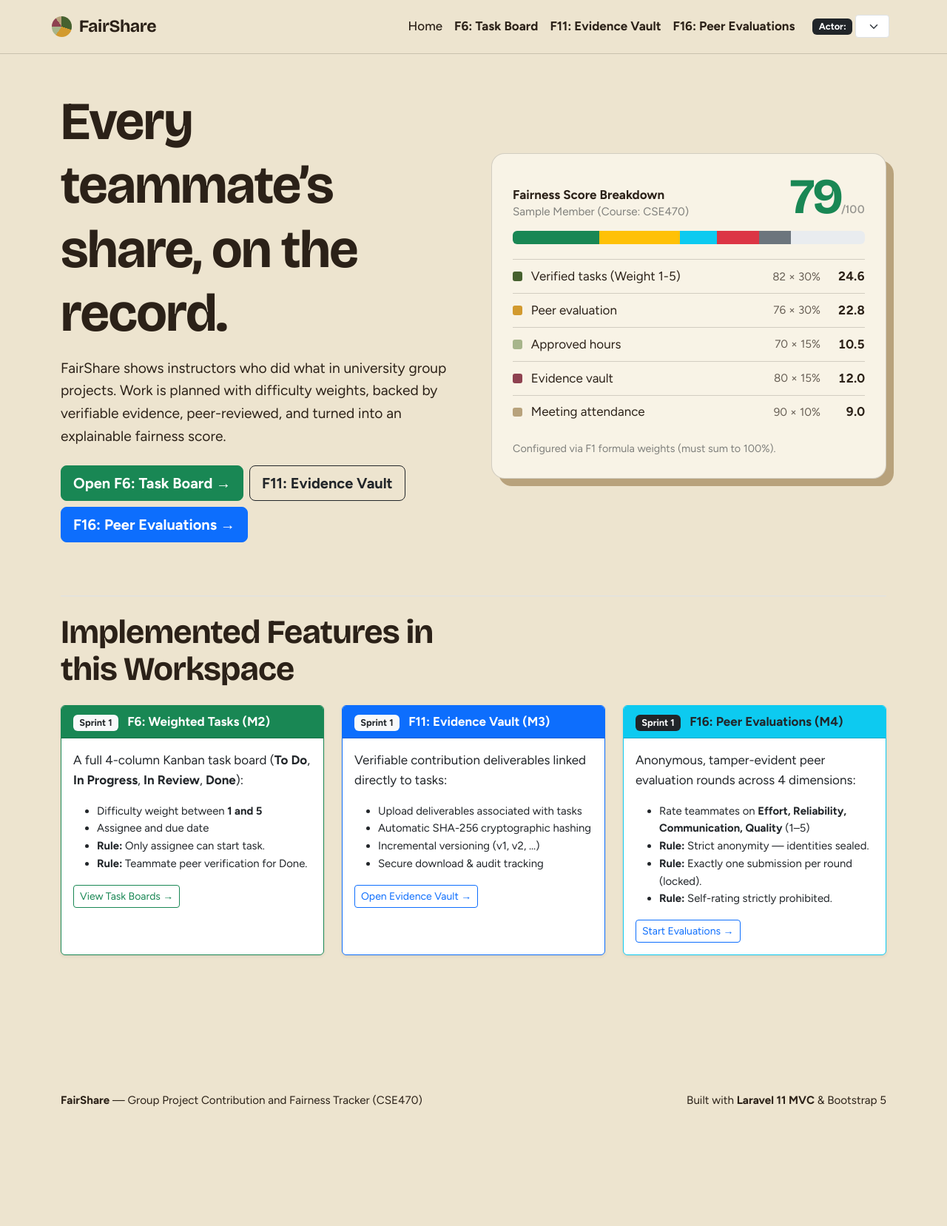
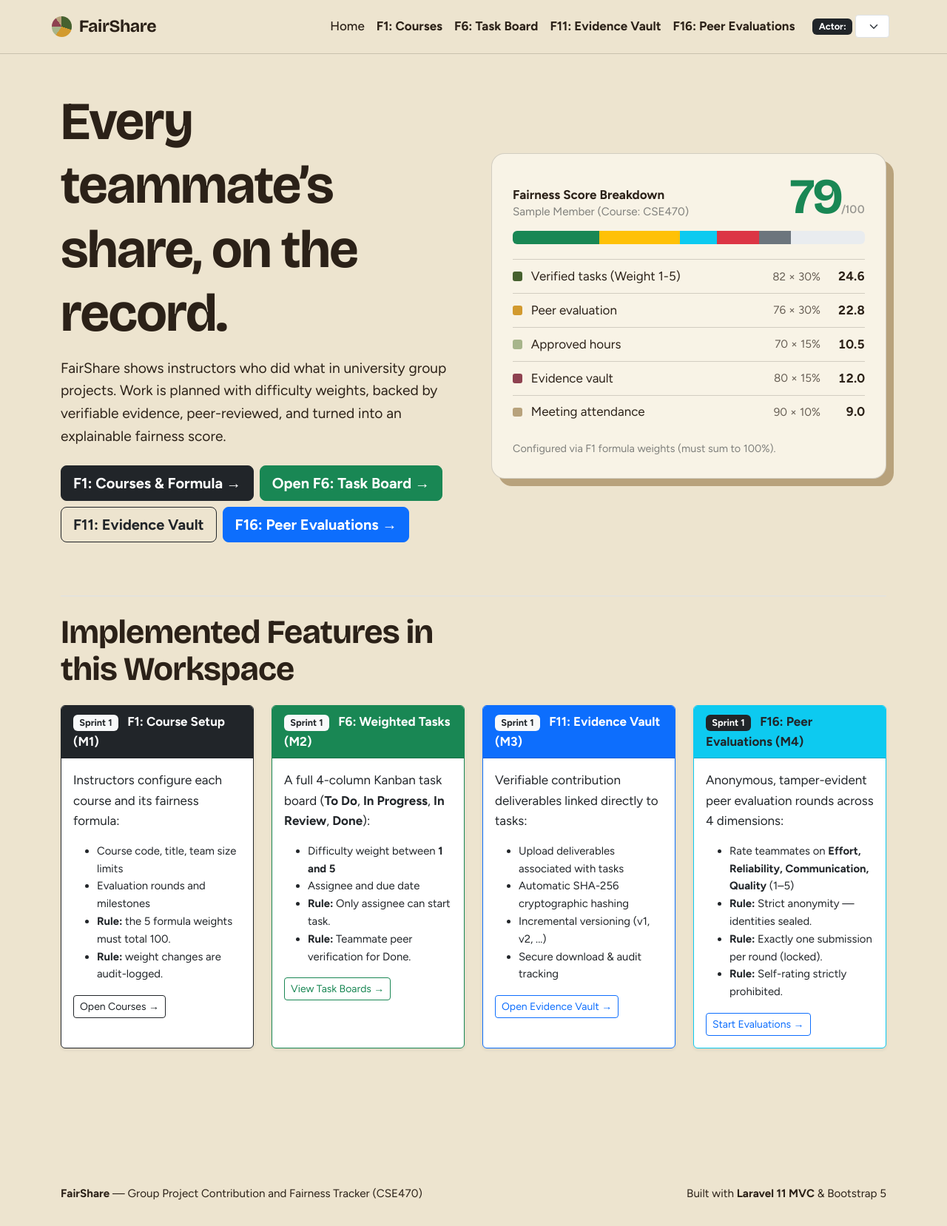
Before and after one commit to kxbbo/Group-Fairness-Contribution-and-Tracker---Undergrad-Project, a Laravel app: page / in a window 1280 px wide. Shown: the whole page at 74% size. Before the commit the page ends 1496 px from the top, so only its background shows below. Run offline with Laravel 12, Linux system fonts and the light colour scheme; data that the repository does not hold is empty.

Commit message:
F1: move course pages into main site

```diff
--- a/resources/views/home.blade.php
+++ b/resources/views/home.blade.php
@@ -11,6 +11,9 @@
                 FairShare shows instructors who did what in university group projects. Work is planned with difficulty weights, backed by verifiable evidence, peer-reviewed, and turned into an explainable fairness score.
             </p>
             <div class="d-flex flex-wrap gap-2 mt-4">
+                <a class="btn btn-lg btn-dark" href="{{ route('courses.index') }}">
+                    <strong>F1: Courses &amp; Formula &rarr;</strong>
+                </a>
                 <a class="btn btn-lg btn-success" href="{{ route('tasks.teams') }}">
                     <strong>Open F6: Task Board &rarr;</strong>
                 </a>
@@ -53,7 +56,28 @@
 <section class="fs-section my-5 pt-4 border-top">
     <h2 class="mb-4">Implemented Features in this Workspace</h2>
     <div class="row g-4">
-        <div class="col-lg-4">
+        <div class="col-md-6 col-xl-3">
+            <div class="card h-100 shadow-sm border-dark">
+                <div class="card-header bg-dark text-white">
+                    <span class="badge bg-light text-dark me-2">Sprint 1</span>
+                    <strong>F1: Course Setup (M1)</strong>
+                </div>
+                <div class="card-body">
+                    <p class="card-text">
+                        Instructors configure each course and its fairness formula:
+                    </p>
+                    <ul class="small">
+                        <li>Course code, title, team size limits</li>
+                        <li>Evaluation rounds and milestones</li>
+                        <li><strong>Rule:</strong> the 5 formula weights must total 100.</li>
+                        <li><strong>Rule:</strong> weight changes are audit-logged.</li>
+                    </ul>
+                    <a href="{{ route('courses.index') }}" class="btn btn-outline-dark btn-sm">Open Courses &rarr;</a>
+                </div>
+            </div>
+        </div>
+
+        <div class="col-md-6 col-xl-3">
             <div class="card h-100 shadow-sm border-success">
                 <div class="card-header bg-success text-white">
                     <span class="badge bg-light text-dark me-2">Sprint 1</span>
@@ -74,7 +98,7 @@
             </div>
         </div>
 
-        <div class="col-lg-4">
+        <div class="col-md-6 col-xl-3">
             <div class="card h-100 shadow-sm border-primary">
                 <div class="card-header bg-primary text-white">
                     <span class="badge bg-light text-dark me-2">Sprint 1</span>
@@ -95,7 +119,7 @@
             </div>
         </div>
 
-        <div class="col-lg-4">
+        <div class="col-md-6 col-xl-3">
             <div class="card h-100 shadow-sm border-info">
                 <div class="card-header bg-info text-dark">
                     <span class="badge bg-dark text-white me-2">Sprint 1</span>
--- a/resources/views/layouts/app.blade.php
+++ b/resources/views/layouts/app.blade.php
@@ -52,6 +52,7 @@
         <div class="collapse navbar-collapse justify-content-end" id="fsMenu">
             <ul class="navbar-nav me-3">
                 <li class="nav-item"><a class="nav-link" href="{{ route('home') }}">Home</a></li>
+                <li class="nav-item"><a class="nav-link" href="{{ route('courses.index') }}"><strong>F1: Courses</strong></a></li>
                 <li class="nav-item"><a class="nav-link" href="{{ route('tasks.teams') }}"><strong>F6: Task Board</strong></a></li>
                 <li class="nav-item"><a class="nav-link" href="{{ route('evidence.tasks') }}"><strong>F11: Evidence Vault</strong></a></li>
                 <li class="nav-item"><a class="nav-link" href="{{ route('evaluations.index') }}"><strong>F16: Peer Evaluations</strong></a></li>
--- a/routes/web.php
+++ b/routes/web.php
@@ -1,5 +1,6 @@
 <?php
 
+use App\Http\Controllers\CourseController;
 use App\Http\Controllers\EvidenceController;
 use App\Http\Controllers\PeerRatingController;
 use App\Http\Controllers\TaskController;
@@ -17,6 +18,13 @@ Route::get('/', function () {
 
 // Simulated user switch for testing role and task rules
 Route::post('/switch-user', [TaskController::class, 'switchUser'])->name('user.switch');
+
+// Feature 1: Course and Fairness-Formula Setup (Member 1)
+Route::get('/courses', [CourseController::class, 'index'])->name('courses.index');
+Route::get('/courses/create', [CourseController::class, 'create'])->name('courses.create');
+Route::post('/courses', [CourseController::class, 'store'])->name('courses.store');
+Route::get('/courses/{id}/edit', [CourseController::class, 'edit'])->name('courses.edit');
+Route::put('/courses/{id}', [CourseController::class, 'update'])->name('courses.update');
 
 // Feature 11: Evidence Vault
 Route::prefix('evidence')->name('evidence.')->group(function () {
```
Also changed, not shown: resources/views/courses/create.blade.php (+13 -29 lines), resources/views/courses/edit.blade.php (+13 -29 lines), resources/views/courses/index.blade.php (+13 -28 lines), README.md.
